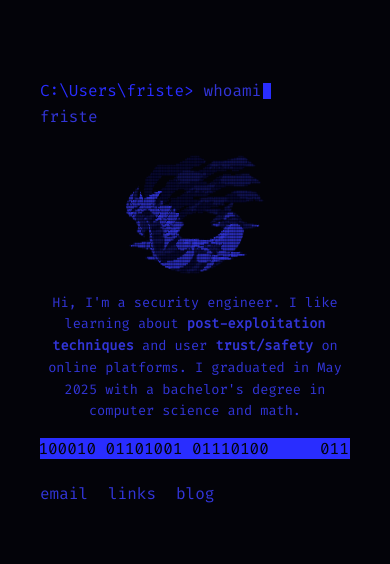
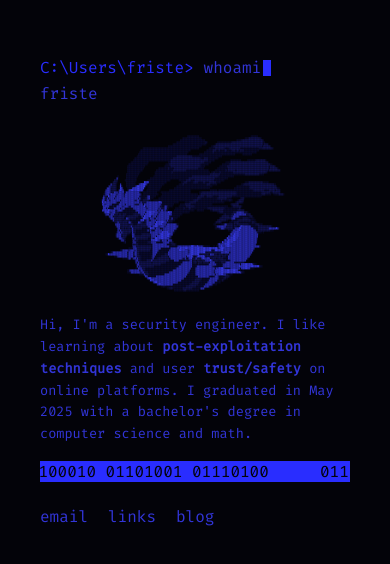
Before and after one commit to friste/friste.github.io, a plain HTML site: page index.html in a window 390 px wide. Shown: the part 130-694 px from the top of the page. Drawn offline with Linux system fonts and the light colour scheme.

Commit message:
fix ascii

```diff
--- a/index.html
+++ b/index.html
@@ -110,14 +110,6 @@
       margin-bottom: 1em;
     }
 
-    .ascii-art {
-      font-family: 'Arial', sans-serif;
-      white-space: pre;
-      font-size: 1.5px;
-      line-height: 1;
-      letter-spacing: 0;
-      flex-shrink: 0;
-    }
 
     .description {
       line-height: 1.6;
@@ -134,10 +126,23 @@
       .ascii-art {
         font-size: 1.5px;
         align-self: center;
+        width: auto;
+        overflow-x: visible;
+        display: inline-block;
+        text-align: left;
+        padding: 0;
+        margin: 0 auto;
+        line-height: 1.5;
       }
-      .description {
-        text-align: center;
-      }
+
+    }
+
+    .ascii-art {
+      font-size: 2px;
+      line-height: 2px;
+      margin: 0;
+      white-space: pre;
+      transform-origin: top left;
     }
 
   </style>
@@ -192,7 +197,7 @@
  ▒█▒░▓▒▓▓▓▓▒▓▓▓▓▓▓▓▓▓▓▓▓▓▓▓▓▓▓▓▒▓░░░░▒▒▓▓░░░    ░░░░░░░░░░░░░░░░░░░░░░░░░░░░░░░░▒▒▒░░░░░░░░░░░░░░▒▒▒▒▒▒▒▒░░░░       ░▒▒░
 ░▓█░▒▓▓▒▓▓▓▓▓▓▓▓▒▓▓▓▓▓▓▓▓▓▓▓▒▒▓▓▒░░▒▒▒▒▒░░  ░░░░░░░░░░░░░░░░░░░░░░░░░░░░░░░░░▒▒▒▒░░░░░░░░░░░░░░░░░░░▒░░░░░░▒░░    ░▒▒▒▒
 ░█▓█▓▓▓▓▓▓▓▓▓░░░▓▓▓▓▓▓▓▓▓▓▓▓▓▓▓▓▒▓▒▒▒▒▓▓▓▓▓▓▓▓▓▓██▓░░░░░░░░░░░░░░     ░░░░▒▒▒▒▒░░░░░░░░░░░░░░░░░░░░░░░░         ░▒▒▒▒▒░
- ▓█▒▓▓▓▓▓░░░░░░▓▓▓▓▓▒▓▓▓▓▓▓▓▒▒▒▒▓▓▓░▓▓▓▓▓▓▓▓▓▓▓▓▓▓▒░░░░░░░░░░░     ░░░░▒▒▒▒▒░░░░░░░░░░░░░░░░░░               ░▒▒▒▒▒▒
+ ▓█▒▓▓▓▓▓░░░░░░▓▓▓▓▓▒▓▓▓▓▓▓▓▒▒▒▒▓▓▓░▓▓▓▓▓▓▓▓▓▓▓▓▓▓▒░░░░░░░░░░     ░░░░▒▒▒▒▒░░░░░░░░░░░░░░░░░░               ░▒▒▒▒▒▒
  ░█▓█▓▓░░░▒░░▓▓▓▓▓▒▓▓▓▓▒░▓▓▓▓▓▓▓▓▓▓▓█▒▓▓▓▓▓▓▓▓▓▓▓▒▒░░▓▓▒░░░░     ░░░░░░▒▒▒▒▒▒▒░░░░░░░░░░░░░░░░░░░░░░░░░░░░   ░▒▒▒▒▒▒▒░
  ░██░▓░░░░▒▓▓▓▓▓▒▓▓▓░░░░░░░▓▓▓▓▓▓▓▓▓▓▓░▓▓▓▓▓▓▓▓▓▒▓▒▒▒▓▓░░     ░░░░░░░▒░░░▒▒░░░░░░░░░░░░░░▒▒▒▒▒▒▒▒▒▒▒▒▒▒░░░░░░░░░░░░▒░
  ▓███▓██▓▓▓▓▒▒▓▓▓▓░░░░░░░░░░░▓▓▓▓▓▓▓▓▓▓▓▓▓▓▓▓▓▓▒▓░▓▓▒▓▒░     ░░░░░░░░░░░░░░░░░  ░░░░░░     ░░▒▒▒▒▒▒▒▒▒░░░░░░░░░░░░▒▒▒▒▒░
@@ -213,7 +218,7 @@
                 ░▓▓▒░     ▒▓▒▒▒░░░░░░░░░░░██████▓▒▒▓▓▓▓░▓▓▓░                                          ░█▓▓███████▓▓▓▓▓▓▓▓▓▓▓▓▓▓▓▓▓░
                    ░▒     ▒▓▓▒░░░░░░░░░▒▒▒▓▓▓▓▒░░░░▒▓▓▓▓▓░▒▒░                                      ░░█▓▓▓█████▓▓▓▓▓▓▓▓▓▓▓▓▓▓▓▓▓▓▓▓
                           ▒▒▒▒▒░░░░░░░░░░░░▓▓▓▓▓▓▓▓▓▓▓▓░░░░▒▒▒░                                  ▒█▓▓▓▓█████▓▓▓▓▓▓▓▓▓▓▓▓▓▓▓▓▓▓▓▓▓░
-                          ▒▓▓▒▒▒▒▒▒▒▒▒▒▒▒▒░▓▓▓▓▓▓▓▓▓▓░░░░░░░▓▓▓▓▓▓▓▓▓▓▓███▓▓█▓▓▓▓▒░░░░░   ░ ░░▓▓█▓▓▓█████▓▓▓▓▓▓▓▓▓▓▓▓▓▓▓▓▓▓▓▓▓▓▓▒
+                          ▒▓▓▒▒▒▒▒▒▒▒▒▒▒▒▒░▓▓▓▓▓▓▓▓▓▓▓▓▓▓░░░░░░░▓▓▓▓▓▓▓▓▓▓▓███▓▓█▓▓▓▓▒░░░░░   ░ ░░▓▓█▓▓▓█████▓▓▓▓▓▓▓▓▓▓▓▓▓▓▓▓▓▓▓▓▓▓▓▒
                        ░░░░▓▓▓▒▒▒▒▒▒▒▒▒▒▒▒░▓▓▓▓▓▓▓░░░░░░░░▓▓▓▓▓▓█▓███████▓███████████████████████▓░████▓▓▓▓▓▓▓▓▓▓▓▓▓▓▓▓▓▓▓▓▓▓▓▓▓
                 ░▒▓▓▓▓▓▒▓▓▓▓▒▓▒▒▒▒▒▒▒▒▒▒▒░░▓▓▓▓▓░░░░░░░░░▓▓▓▓▓▓▓▓█████▓▓▓▒██████████████████▒░▒███████▓▓▓▓▓▓▓▓▓▓▓▓▓▓▓▓▓▓▓▓▓▓▓▓▓░
         ░▒▓▓▓▓▓▓▓▓▓▓▓▓░▓▓▓▓░▓▓▒▒░░░░░░░░░░░▓▓▓▓░░░░░░░░░▓▓▓▓▓▓▓▓▓▓▓▓▓▓▓▓▓▒█████████████▒░▒▒▒▒░▒▒▒▒▒░▓▓▓▓█▓▓░▓▓▓▓▓▓▓▓▓▓▓▓▓▓▓▓▓▓░
```
Also changed, not shown: links.html (+4 -7 lines).
